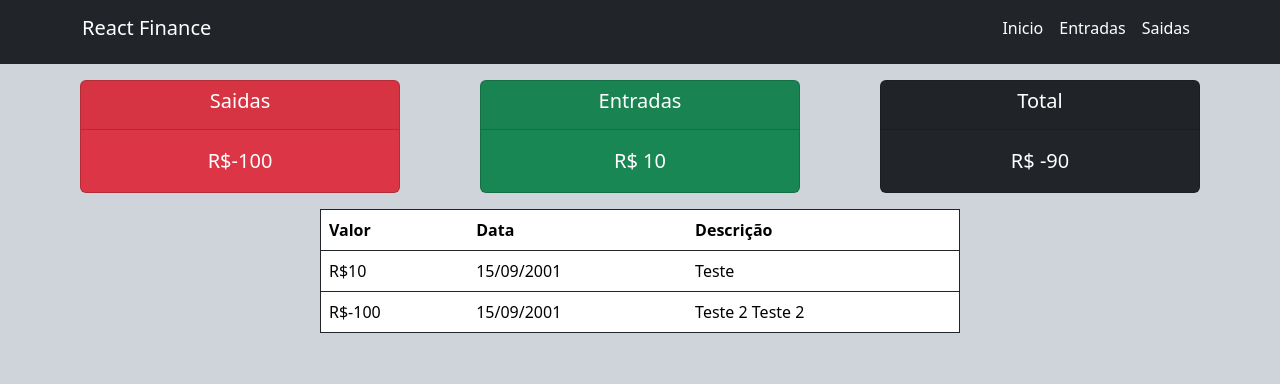
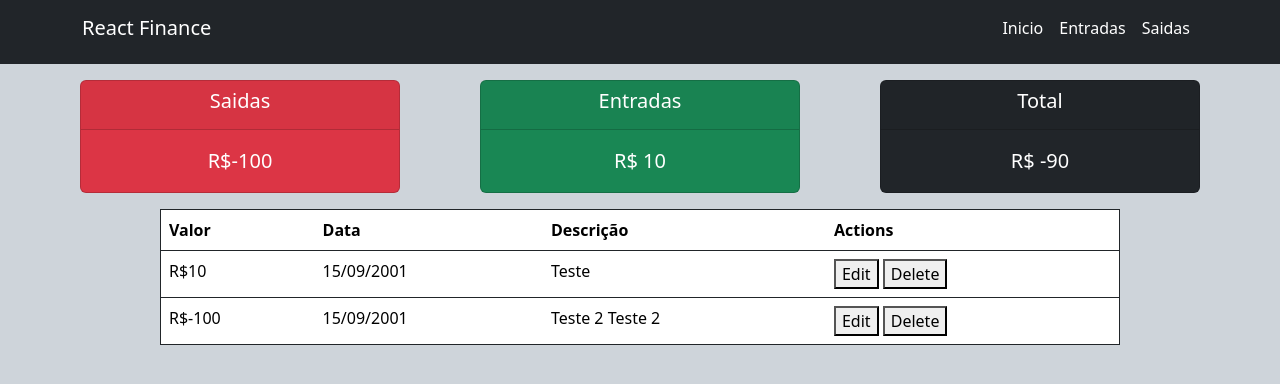
Before and after one commit to joaov1ct0r/react-finance, a React (Vite) app: page / in a window 1280 px wide. Shown: the top 384 px of the page. Built offline with nearby package versions, Linux system fonts and the light colour scheme.

Commit message:
refactor: list

```diff
--- a/src/components/List.tsx
+++ b/src/components/List.tsx
@@ -9,12 +9,13 @@ export default function List(): JSX.Element {
   });
 
   return (
-    <table className=" table bg-white w-50 mt-3 border border-dark">
+    <table className=" table bg-white w-75 mt-3 border border-dark">
       <thead>
         <tr>
           <th scope="col">Valor</th>
           <th scope="col">Data</th>
           <th scope="col">Descrição</th>
+          <th scope="col">Actions</th>
         </tr>
       </thead>
 
@@ -25,12 +26,18 @@ export default function List(): JSX.Element {
               <td>R${finance.value}</td>
               <td>{finance.date}</td>
               <td>{finance.description}</td>
+              <td>
+                <button>Edit</button> <button>Delete</button>
+              </td>
             </tr>
           ) : (
             <tr className="bg-success text-white" key={finance.id}>
               <td>R${finance.value}</td>
               <td>{finance.date}</td>
               <td>{finance.description}</td>
+              <td>
+                <button>Edit</button> <button>Delete</button>
+              </td>
             </tr>
           );
         })}
```
